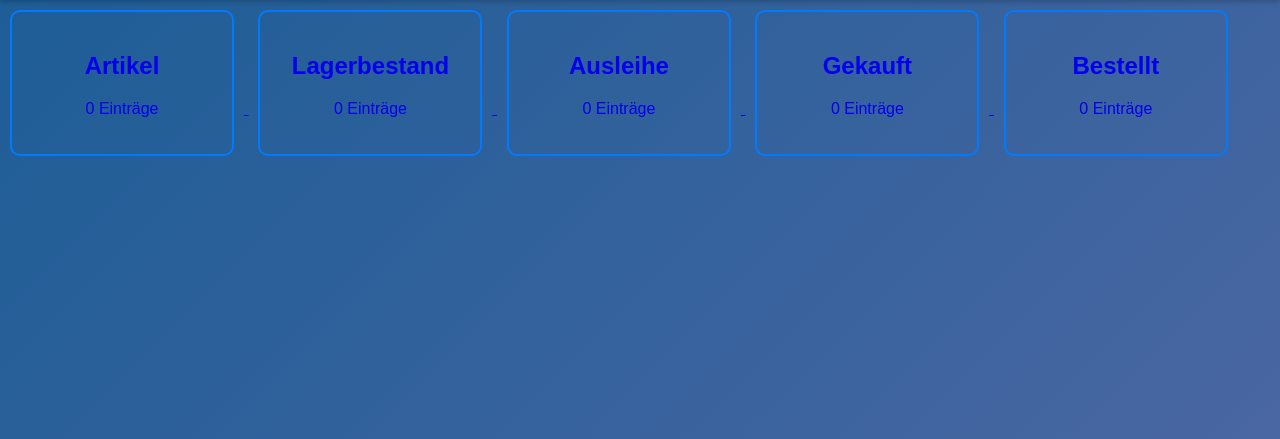
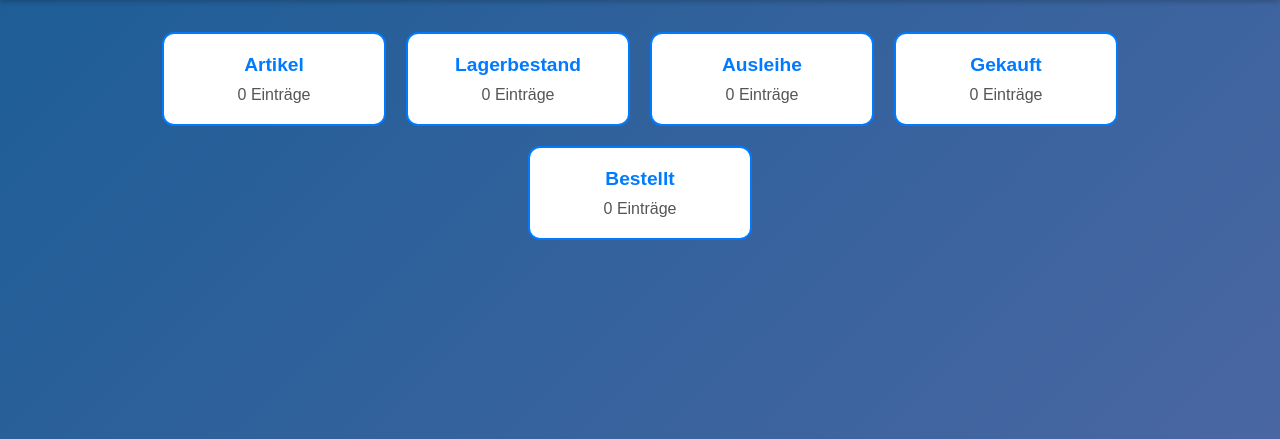
Before and after one commit to Eizval/Django_Pfadi, a Django app: page /lager_list/ in a window 1280 px wide. Shown: the part 66-505 px from the top of the page. Run offline with Django 5.2, Linux system fonts and the light colour scheme; a user stored in the database is signed in; data that the repository does not hold is empty; style sheets or scripts are compiled from the project's sources.

Commit message:
Changed css of lager_list

```diff
--- a/lager/templates/lager/lager_list.html
+++ b/lager/templates/lager/lager_list.html
@@ -1,40 +1,24 @@
 {% extends "base.html" %}
+{% load static %}
+{% block extra_css %}
+<link rel="stylesheet" href="{% static 'css/stock.css' %}">
+{% endblock %}
 {% block header %}
   {% include 'includes/header.html' %}
 {% endblock %}
 {% block title %}Lager{% endblock %}
 
 {% block content %}
-<!DOCTYPE html>
-<html lang="de">
-<head>
-<meta charset="UTF-8">
-<style>
-  .table-box {
-      display: inline-block;
-      border: 2px solid #007BFF;
-      border-radius: 10px;
-      padding: 20px;
-      margin: 10px;
-      width: 180px;
-      text-align: center;
-      cursor: pointer;
-      transition: transform 0.2s;
-  }
-  .table-box:hover { transform: scale(1.05); background-color: #e0f0ff; }
-</style>
-</head>
-<body>
-<div>
+<div class="lager-container">
     {% for table in tables %}
-        <a href="{% url 'table_detail' table.model %}">
-            <div class="table-box">
-                <h2>{{ table.name }}</h2>
-                <p>{{ table.count }} Einträge</p>
-            </div>
-        </a>
+    <a href="{% url 'table_detail' table.model %}" class="table-link">
+        <div class="table-box">
+            <h2>{{ table.name }}</h2>
+            <p>{{ table.count }} Einträge</p>
+        </div>
+    </a>
+    {% empty %}
+    <p class="no-data">Keine Lager vorhanden</p>
     {% endfor %}
 </div>
-</body>
-</html>
 {% endblock %}
--- a/static/css/stock.css
+++ b/static/css/stock.css
@@ -57,4 +57,49 @@
   padding: 1rem;
 }
 
+.lager-container {
+  display: flex;
+  flex-wrap: wrap;
+  justify-content: center;
+  gap: 20px;
+  margin: 2rem auto;
+  max-width: 1000px;
+}
+
+.table-link {
+  text-decoration: none;
+}
+
+.table-box {
+  background: #ffffff;
+  border: 2px solid #007BFF;
+  border-radius: 12px;
+  padding: 20px;
+  width: 180px;
+  text-align: center;
+  cursor: pointer;
+  transition: transform 0.2s, background 0.2s, box-shadow 0.2s;
+}
+.table-box h2 {
+  margin: 0 0 10px;
+  font-size: 1.2rem;
+  color: #007BFF;
+}
+.table-box p {
+  margin: 0;
+  color: #555;
+}
+.table-box:hover {
+  transform: scale(1.05);
+  background-color: #e0f0ff;
+  box-shadow: 0 6px 15px rgba(0, 0, 0, 0.1);
+}
+
+.no-data {
+  text-align: center;
+  color: #777;
+  font-size: 1rem;
+  margin-top: 2rem;
+}
+
 /*# sourceMappingURL=stock.css.map */
--- a/static/scss/stock.scss
+++ b/static/scss/stock.scss
@@ -56,3 +56,53 @@
   color: #777;
   padding: 1rem;
 }
+
+//--- Lager List ---
+
+.lager-container {
+  display: flex;
+  flex-wrap: wrap;
+  justify-content: center;
+  gap: 20px;          // Abstand zwischen den Cards
+  margin: 2rem auto;
+  max-width: 1000px;
+}
+
+.table-link {
+  text-decoration: none;
+}
+
+.table-box {
+  background: #ffffff;
+  border: 2px solid #007BFF;
+  border-radius: 12px;
+  padding: 20px;
+  width: 180px;
+  text-align: center;
+  cursor: pointer;
+  transition: transform 0.2s, background 0.2s, box-shadow 0.2s;
+
+  h2 {
+    margin: 0 0 10px;
+    font-size: 1.2rem;
+    color: #007BFF;
+  }
+
+  p {
+    margin: 0;
+    color: #555;
+  }
+
+  &:hover {
+    transform: scale(1.05);
+    background-color: #e0f0ff;
+    box-shadow: 0 6px 15px rgba(0,0,0,0.1);
+  }
+}
+
+.no-data {
+  text-align: center;
+  color: #777;
+  font-size: 1rem;
+  margin-top: 2rem;
+}
```
Also changed, not shown: 1 other file.
